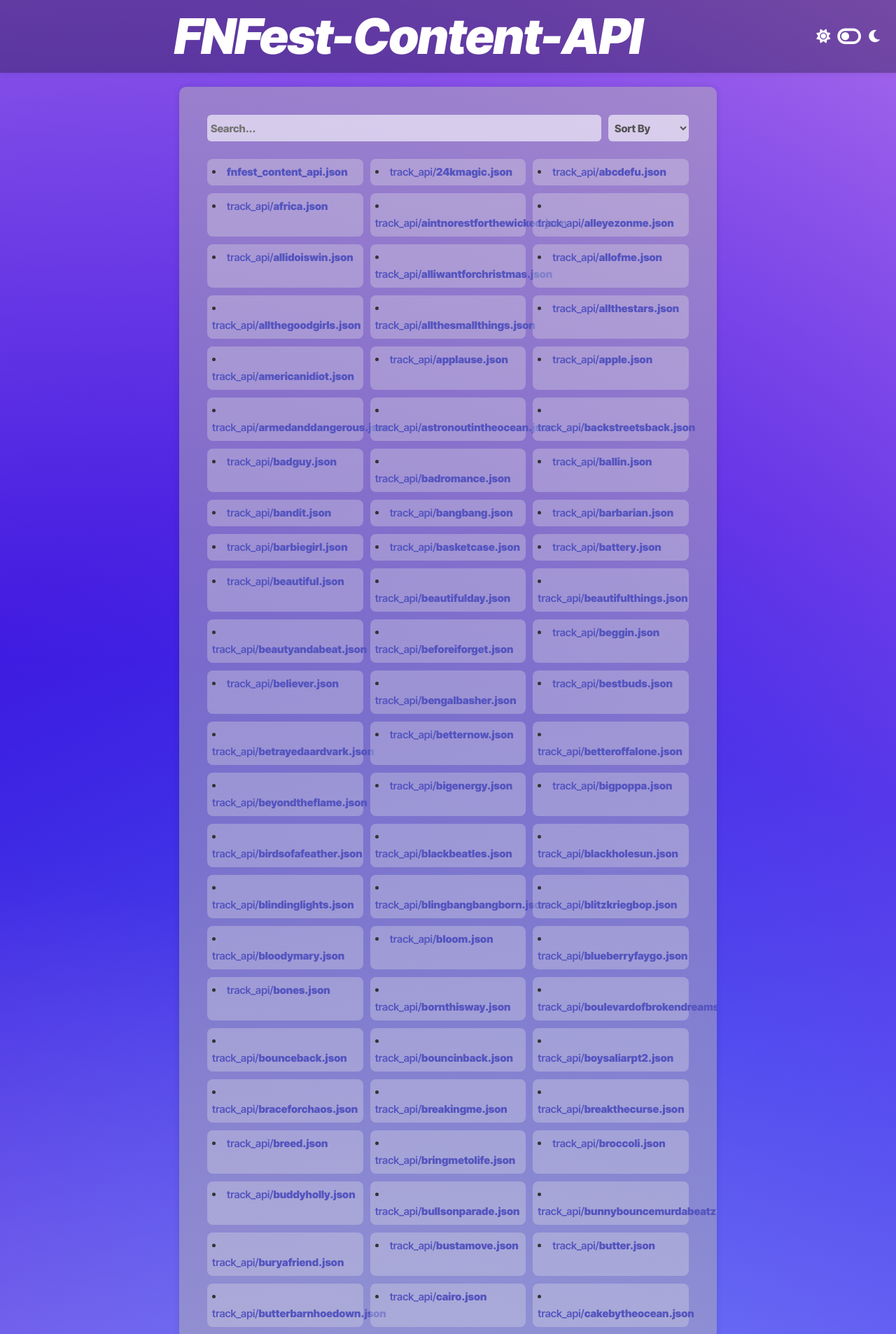
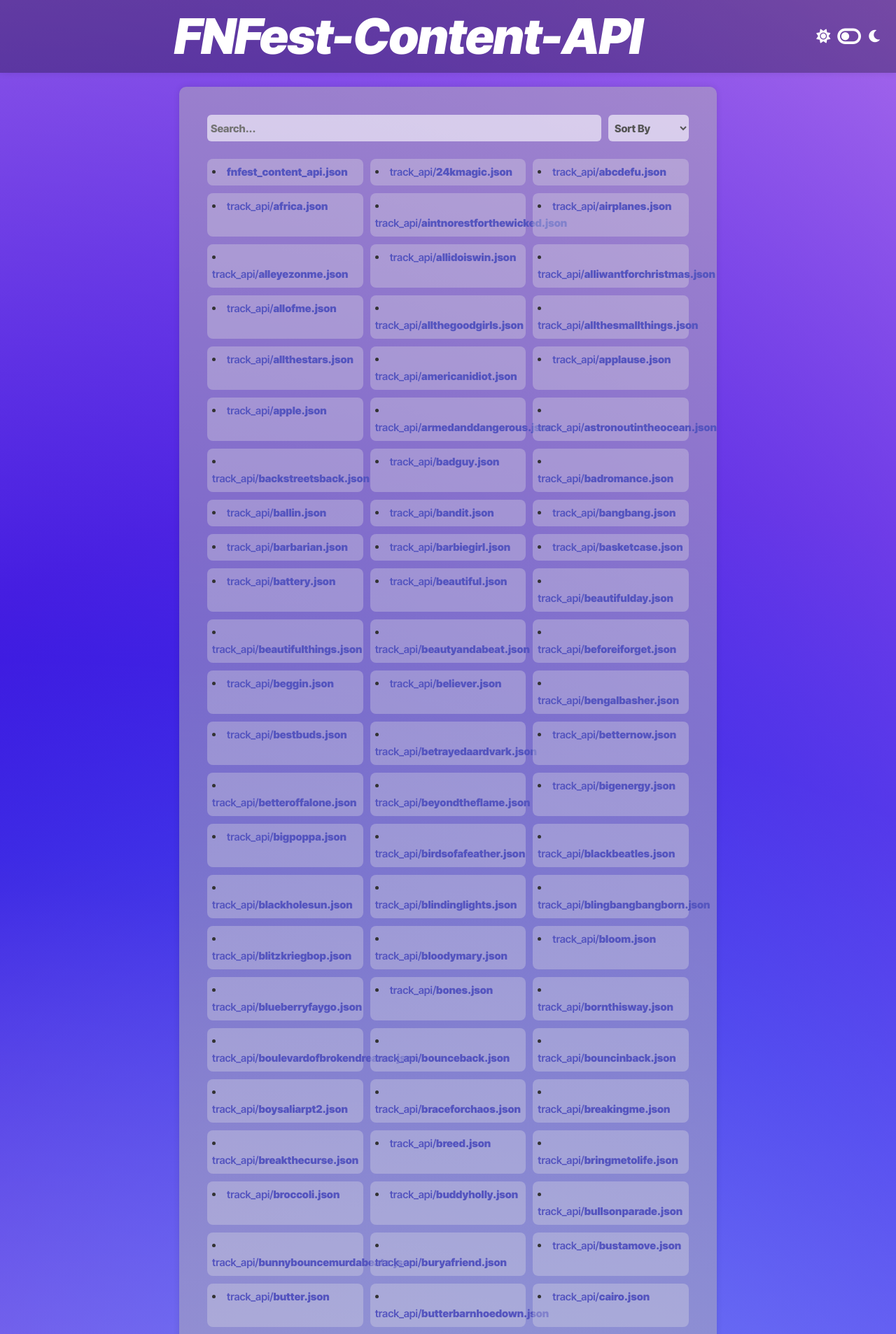
Before and after one commit to LeviSnoot/FNFest-Content-API, a Jekyll site: the page built from index.md, in a window 1280 px wide. Shown: the top 1906 px of the page at 70% size. Built offline with Jekyll 4.4.1, drawn with Linux system fonts in a browser that asks for light colours; some of the changed text lies outside the part shown.

Commit message:
Update files.yml

```diff
--- a/_data/files.yml
+++ b/_data/files.yml
@@ -8,6 +8,8 @@
   url: api/track_api/africa.json
 - name: track_api/aintnorestforthewicked.json
   url: api/track_api/aintnorestforthewicked.json
+- name: track_api/airplanes.json
+  url: api/track_api/airplanes.json
 - name: track_api/alleyezonme.json
   url: api/track_api/alleyezonme.json
 - name: track_api/allidoiswin.json
@@ -782,6 +784,8 @@
   url: api/track_api/whereverimayroam.json
 - name: track_api/whineup.json
   url: api/track_api/whineup.json
+- name: track_api/wholetthedogsout.json
+  url: api/track_api/wholetthedogsout.json
 - name: track_api/wildones.json
   url: api/track_api/wildones.json
 - name: track_api/winterfestwish.json
```
